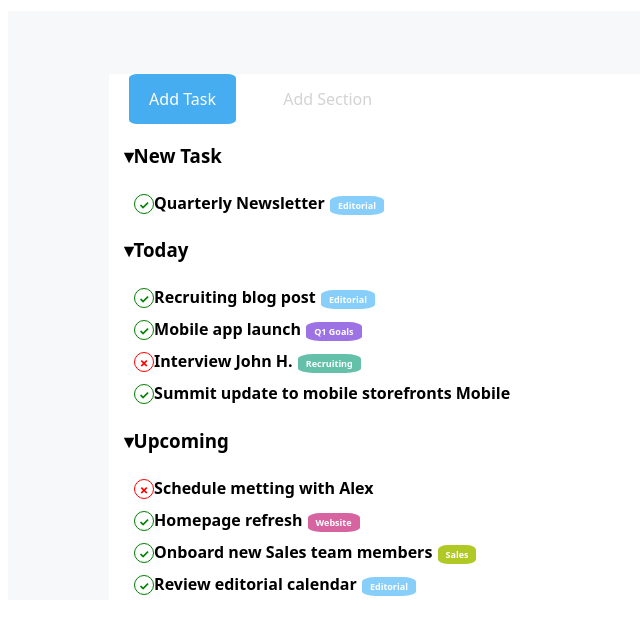
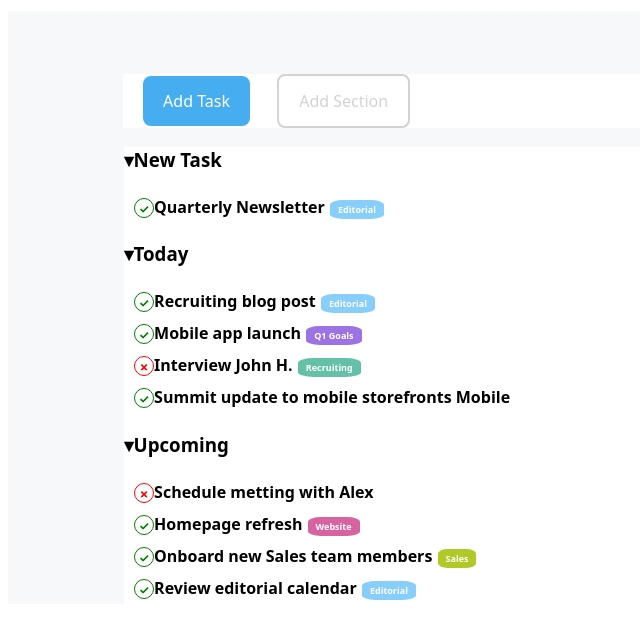
Before and after one commit to Lucaponz91/html-css-toboolist, a plain HTML site: page index.html in a window 1280 px wide. Shown: the part 65-704 px from the top of the page, without its empty margins (0-640 px from the left). Drawn offline with Linux system fonts and the light colour scheme.

Commit message:
aggiustamenti css

```diff
--- a/css/style.css
+++ b/css/style.css
@@ -21,10 +21,6 @@ main {
     padding-right: 9%;
 }
 
-#white {
-    background-color: white;
-}
-
 #task {
     display: inline-block;
     background-color: #47ADF1;
@@ -34,7 +30,7 @@ main {
     text-decoration: none;
     font-size: 16px;
     margin-left: 20px;
-    border-radius: 8%;
+    border-radius: 8px;
 }
 
 #addsection {
@@ -46,13 +42,15 @@ main {
     text-decoration: none;
     font-size: 16px;
     margin-left: 23px;
-    border: lightgrey;
-    border-radius: 8%;
+    border: 2px solid lightgrey;
+    border-radius: 8px;
 }
 
 #buttons {
     background-color: white;
-    border-right: 20px;
+    border-right: 0px;
+    padding-left: 0px;
+    margin-left: 14px;
 }
 
 ul {
```
Also changed, not shown: index.html (+1 -1 lines).
